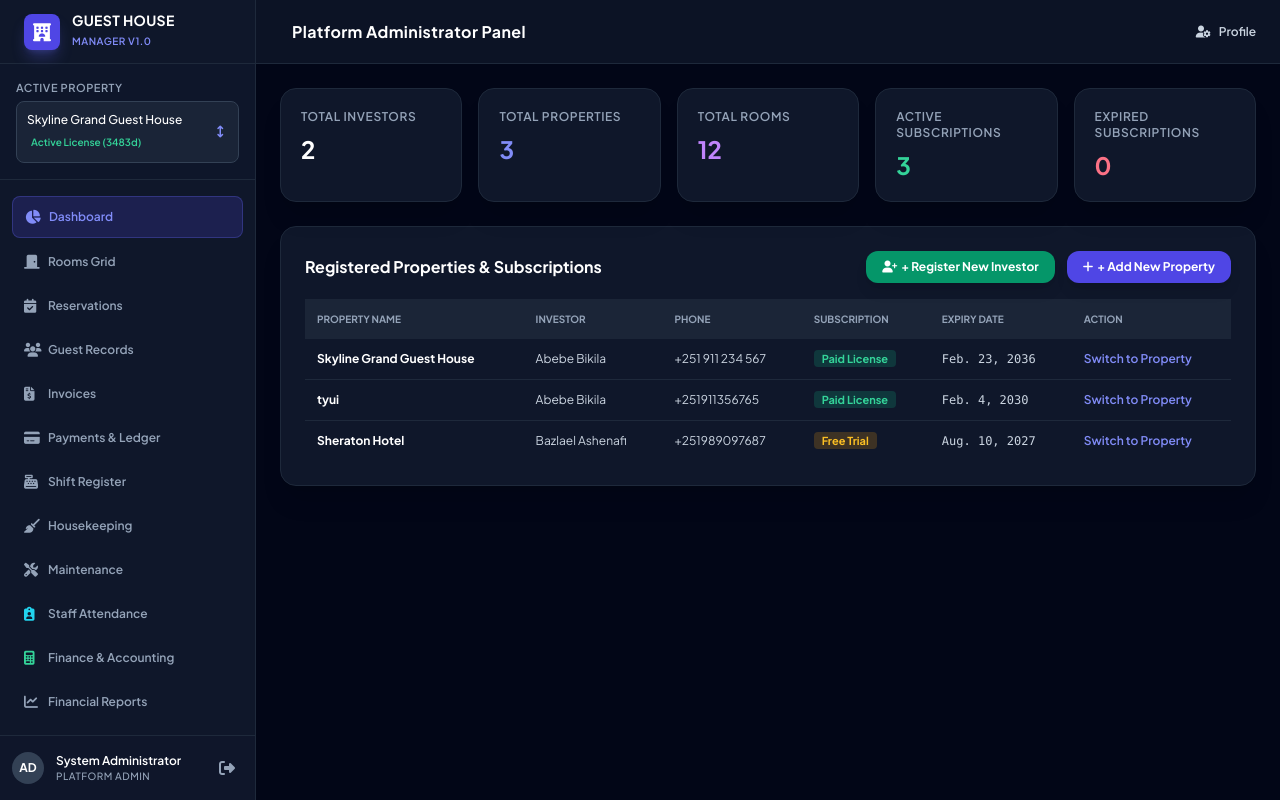
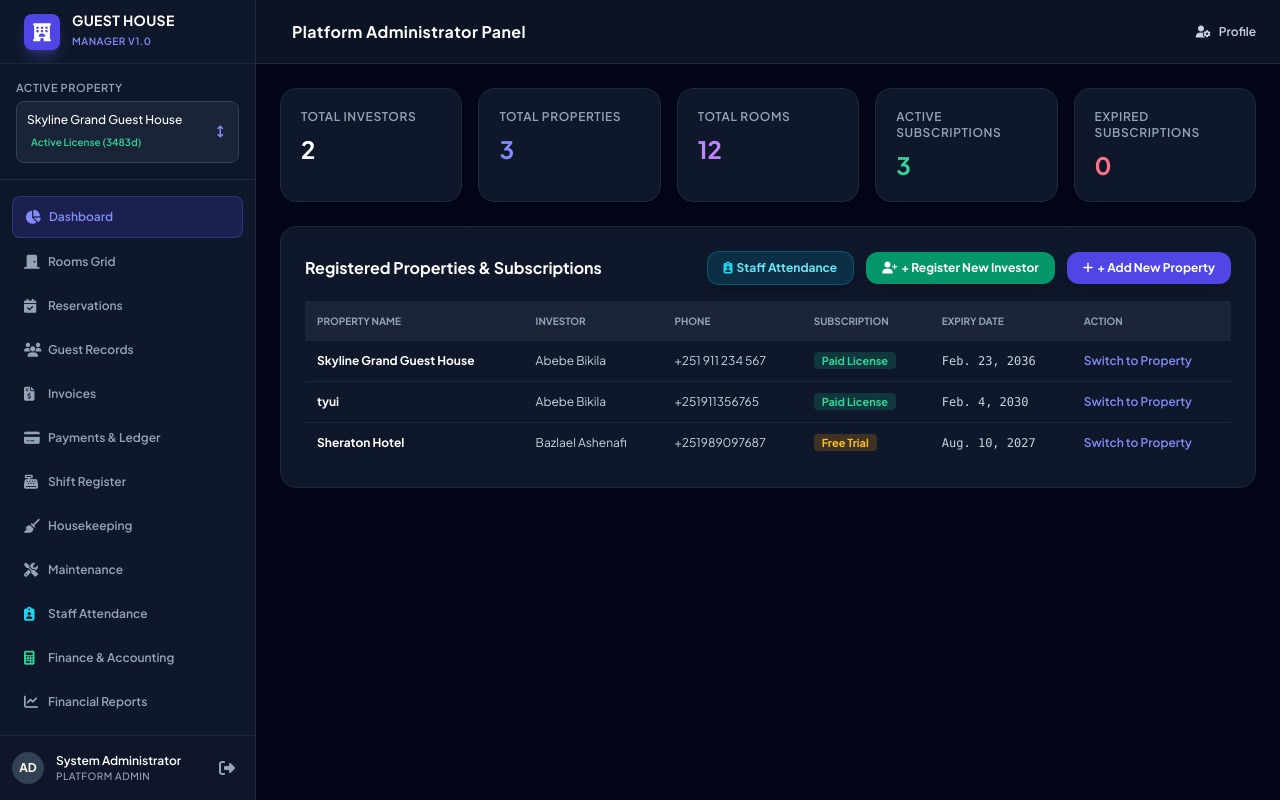
Before and after one commit to abelpro12/Guest_House-, a Django app: page /dashboard/ in a window 1280 px wide. Run offline with Django 4.2, Linux system fonts and the light colour scheme; a user stored in the database is signed in; data comes from the database, SQL or seed files in the repository; some libraries are stand-ins or nearby versions.

Commit message:
Feature Staff Attendance button on Platform Administrator Dashboard

```diff
--- a/templates/dashboard/admin_dashboard.html
+++ b/templates/dashboard/admin_dashboard.html
@@ -39,6 +39,10 @@
         <div class="flex items-center justify-between">
             <h3 class="text-base font-bold text-white">Registered Properties & Subscriptions</h3>
             <div class="flex items-center space-x-3">
+                <a href="{% url 'attendance_direct' %}" class="px-4 py-2 bg-cyan-600/20 hover:bg-cyan-600/30 text-cyan-300 border border-cyan-500/30 font-bold text-xs rounded-xl shadow-lg flex items-center space-x-1">
+                    <i class="fa-solid fa-clipboard-user text-xs text-cyan-400"></i>
+                    <span>Staff Attendance</span>
+                </a>
                 <a href="{% url 'accounts:investors' %}" class="px-4 py-2 bg-emerald-600 hover:bg-emerald-500 text-white font-bold text-xs rounded-xl shadow-lg flex items-center space-x-1">
                     <i class="fa-solid fa-user-plus text-xs"></i>
                     <span>+ Register New Investor</span>
```
